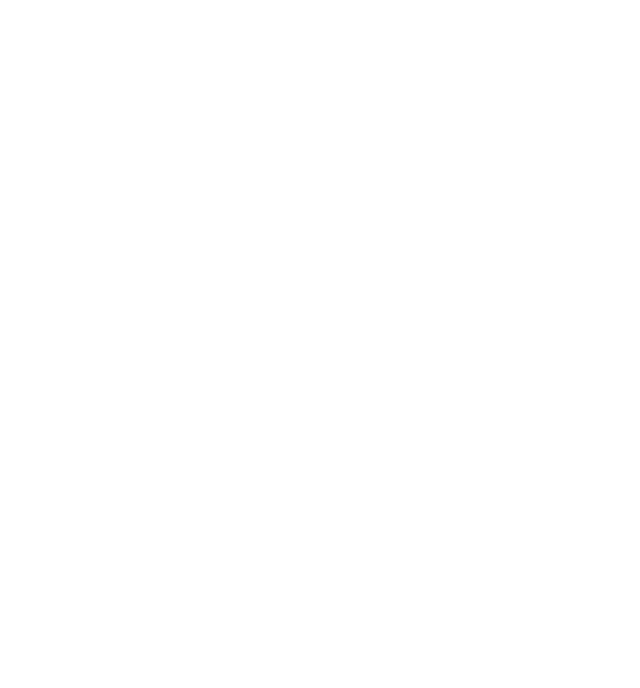
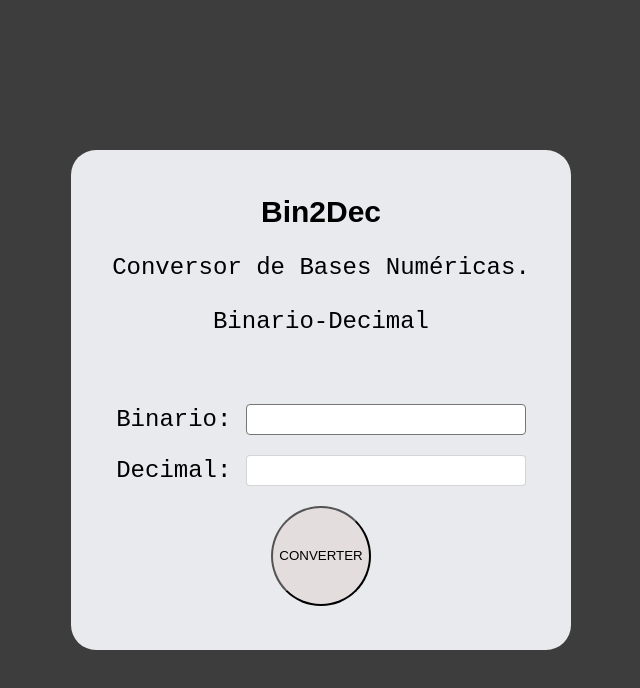
Before and after one commit to LuanCesarDC/Bin2Dec, a plain HTML site: page index.html in a window 1280 px wide. Shown: the whole page, without its empty margins (319-959 px from the left). Drawn offline with Linux system fonts and the light colour scheme.

Commit message:
Foi adicionado o arquivo css e foi construido a interface do conversor

```diff
--- a/index.html
+++ b/index.html
@@ -1,19 +1,26 @@
 <!DOCTYPE html>
-<html lang="en">
+<html lang="pt-BR">
 <head>
     <meta charset="UTF-8">
     <meta name="viewport" content="width=device-width, initial-scale=1.0">
     <title>Bin2Dec</title>
+    <link rel="stylesheet" href="style.css">
 </head>
 <body>
-    <header>
-
-    </header>
     <section>
-
+        <h1>Bin2Dec</h1>
+        <h3>Conversor de Bases Numéricas.<br><br>Binario-Decimal</h3>
+        <div id="binario">
+            <label for="num_bin">Binario: </label>
+            <input type="text" name="num_bin" id="num_bin">
+        </div>
+        <div>
+            <label for="num_dec">Decimal: </label>
+            <input type="text" name="num_dec" id="num_dec" disabled>
+        </div>
+        <div>
+            <input type="button" value="CONVERTER">
+        </div>
     </section>
-    <footer>
-
-    </footer>
 </body>
 </html>
--- /dev/null
+++ b/style.css
@@ -0,0 +1,49 @@
+body {
+    background: #3d3d3d;
+    font: normal 15pt Arial;
+}
+section {
+    position: absolute;
+    left: 50%;
+    top: 50%;
+    transform: translateX(-50%) translateY(-50%);
+    background:#e9eaee;
+    border-radius: 25px;
+    width: 500px;
+    height: 500px;
+}
+input[type=text] {
+    border-style: solid;
+    border-radius: 4px;
+    border-width: 1px;
+    background: #ffffff;
+    font: normal 16pt Arial;
+    height: 27px;
+}
+input[type=button] {
+    background: #e4dddd;
+    height: 100px;
+    border-radius: 100%;
+}
+
+div {
+    text-align: center;
+    font: normal 18pt monospace;
+    padding: 10px;
+}
+
+h1 {
+    text-align: center;
+    padding-top: 20px;
+}
+
+h3 {
+    text-align: center;
+    font:normal 18pt monospace;
+    padding-bottom: 35px;
+}
+
+footer {
+    text-align: center;
+    color: white;
+}
```
